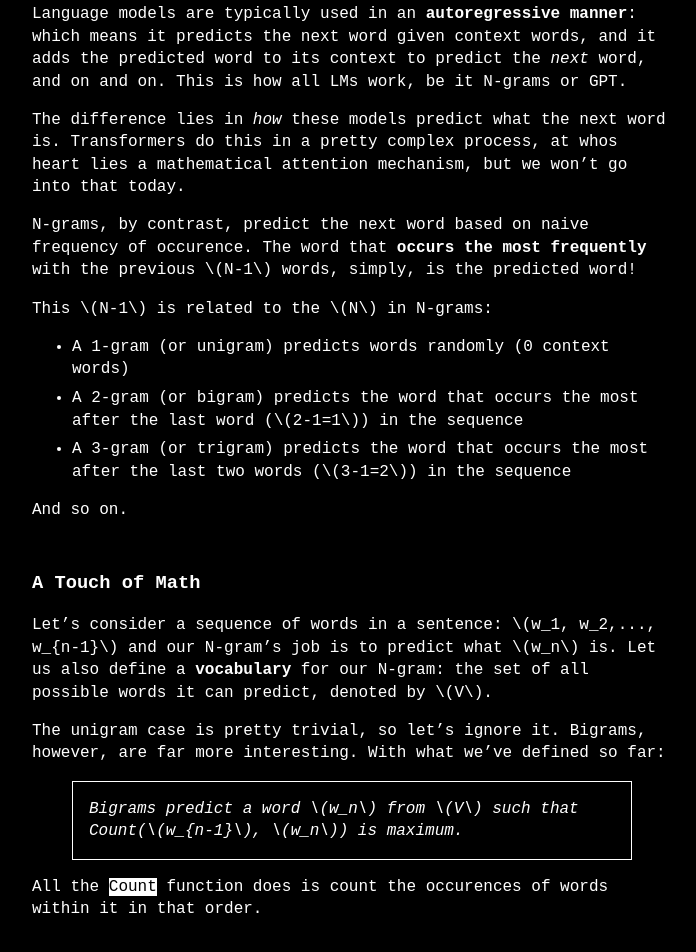
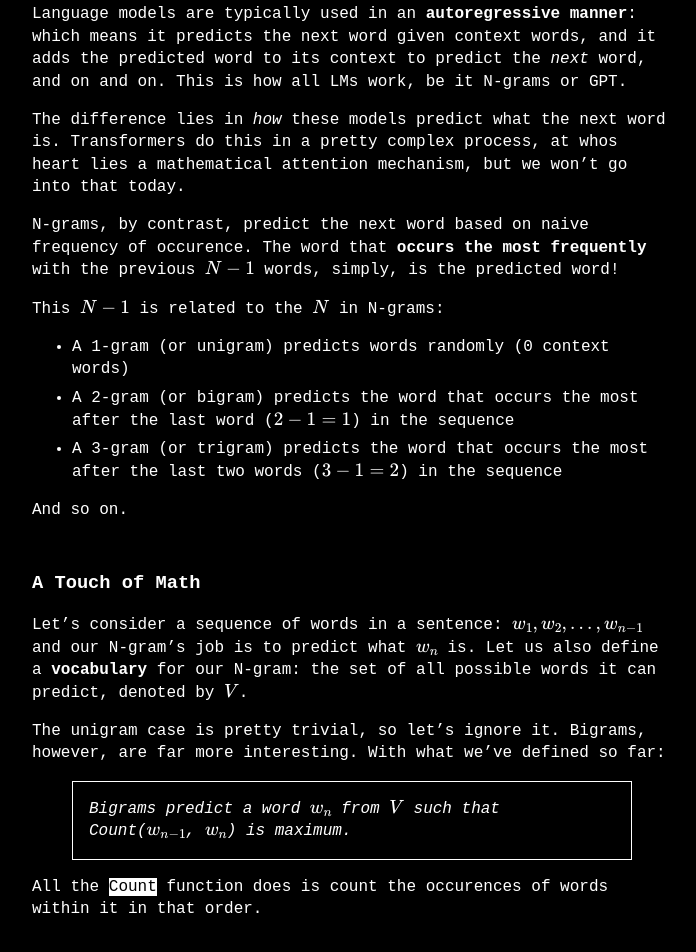
Before and after one commit to capemox/capemox.github.io, a Jekyll site: the page built from _posts/2025-01-26-ngrams.md, in a window 1280 px wide and 1400 px high, scrolled down 657 px. Shown: the part 400-1352 px from the top of the window, without its empty margins (288-984 px from the left). Built offline with Jekyll 4.4.1, drawn with Linux system fonts in a browser that asks for light colours; formulas are drawn with MathJax 3; some of the changed lines change nothing that is shown; grey boxes are pictures that could not be loaded.

Commit message:
made changes

```diff
--- a/_config.yml
+++ b/_config.yml
@@ -1,3 +1,4 @@
+markdown: kramdown
 title: gautham | capemox # name of the site
 author: capemox # name of site's author
 email: gauthamkrithiwas2003@gmail.com # email of site's author
--- a/_includes/head.html
+++ b/_includes/head.html
@@ -2,6 +2,16 @@
   <meta charset="utf-8" />
   <meta http-equiv="X-UA-Compatible" content="IE=edge" />
   <meta name="viewport" content="width=device-width, initial-scale=1" />
+
+    <!-- for mathjax support -->
+    {% if page.usemathjax %}
+      <script type="text/x-mathjax-config">
+        MathJax.Hub.Config({
+        TeX: { equationNumbers: { autoNumber: "AMS" } }
+        });
+      </script>
+      <script type="text/javascript" async src="http://cdn.mathjax.org/mathjax/latest/MathJax.js?config=TeX-AMS-MML_HTMLorMML"></script>
+    {% endif %}
 
   <title>
     {%- if page.title -%}
@@ -19,5 +29,5 @@
   <link rel="shortcut icon" type="image/x-icon" href="{{ site.favicon | relative_url }}" />
   <link rel="stylesheet" href="{{ "/assets/css/main.css" | relative_url }}" />
 	<!-- <link rel="stylesheet" href="https://cdn.jsdelivr.net/npm/katex@0.16.9/dist/katex.css" integrity="sha384-OH8qNTHoMMVNVcKdKewlipV4SErXqccxxlg6HC9Cwjr5oZu2AdBej1TndeCirael" crossorigin="anonymous"> -->
-  <link rel="stylesheet" href="https://cdn.jsdelivr.net/npm/katex@0.16.9/dist/katex.min.css" integrity="sha384-MlJdn/WNKDGXveldHDdyRP1R4CTHr3FeuDNfhsLPYrq2t0UBkUdK2jyTnXPEK1NQ" crossorigin="anonymous">
+  <!-- <link rel="stylesheet" href="https://cdn.jsdelivr.net/npm/katex@0.16.9/dist/katex.min.css" integrity="sha384-MlJdn/WNKDGXveldHDdyRP1R4CTHr3FeuDNfhsLPYrq2t0UBkUdK2jyTnXPEK1NQ" crossorigin="anonymous"> -->
 </head>
--- a/_posts/2025-01-26-ngrams.md
+++ b/_posts/2025-01-26-ngrams.md
@@ -1,6 +1,7 @@
 ---
 layout: post
 title: "N-grams: The dumbest language models"
+usemathjax: true
 ---
 
 N-grams are some of the simplest language models out there, and are pretty easy to understand (compared to LLMs at least). In this article, I'll try giving you an inuitive understanding of N-gram LMs, while also explaining perplexity, an evaluation measure for such LMs, and also the inspiration for [perplexity.ai](https://www.perplexity.ai)! Stay tuned for its release!
```
Also changed, not shown: 13 other files.
